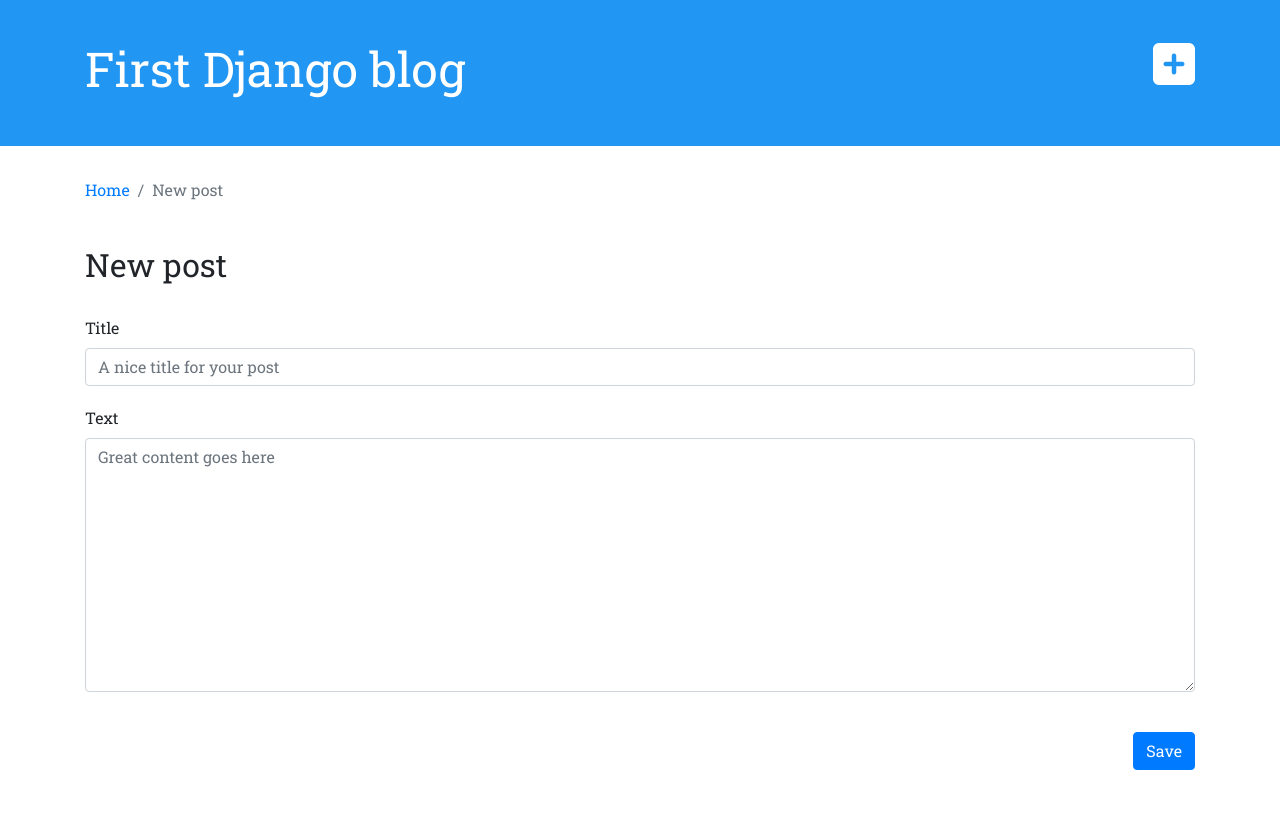
After one commit to faheel/Blog, a Django app: page /post/new/ in a window 1280 px wide. The commit adds this page. Run offline with Django 3.2, Linux system fonts and the light colour scheme; the visitor is signed in with stand-in values (Sample User, id 1); some libraries are stand-ins or nearby versions.

Commit message:
Added form, views and template to create and edit blog posts

```diff
--- /dev/null
+++ b/blog/forms.py
@@ -0,0 +1,7 @@
+from django import forms
+from .models import Post
+
+class PostForm(forms.ModelForm):
+    class Meta:
+        model = Post
+        fields = ('title', 'text')
--- a/blog/static/css/blog.css
+++ b/blog/static/css/blog.css
@@ -24,17 +24,43 @@ body {
 
 .save {
     float: right;
+    margin-top: 20px;
+    width: auto !important;
+}
+
+.form-title {
+    margin-top: 64px;
+}
+
+.post-form {
+    margin-top: 32px;
+    margin-bottom: 128px;
 }
 
 .post-form textarea, .post-form input {
     width: 100%;
+    margin-bottom: 20px;
+}
+
+.post-form .errorlist {
+    list-style-type: none;
+    color: #d32f2f;
 }
 
 .top-menu, .top-menu:hover, .top-menu:visited {
     color: #ffffff;
     float: right;
-    font-size: 26pt;
-    margin-right: 20px;
+}
+
+.breadcrumb {
+    background-color: #ffffff;
+    padding-left: 0;
+    padding-top: 32px;
+    margin-bottom: -32px;
+}
+
+.edit {
+    float: right;
 }
 
 .post {
--- a/blog/templates/blog/base.html
+++ b/blog/templates/blog/base.html
@@ -24,7 +24,12 @@
     <body>
         <div class="page-header">
             <div class="container">
-                <h1><a href="/">First Django blog</a></h1>
+                {% if user.is_authenticated %}
+                    <a href="{% url 'post_new' %}" class="top-menu">
+                        <i class="fa fa-plus-square fa-3x"></i>
+                    </a>
+                {% endif %}
+                <h1>First Django blog</h1>
             </div>
         </div>
 
--- /dev/null
+++ b/blog/templates/blog/post_edit.html
@@ -0,0 +1,50 @@
+{% extends 'blog/base.html' %}
+
+{% block content %}
+    <nav class="breadcrumb">
+        <a class="breadcrumb-item" href="/">Home</a>
+        <span class="breadcrumb-item active">
+            {% if request.path == '/post/new/' %}
+                New
+            {% else %}
+                Edit
+            {% endif %}
+            post
+        </span>
+    </nav>
+
+    <h2 class="form-title">
+        {% if request.path == '/post/new/' %}
+            New
+        {% else %}
+            Edit
+        {% endif %}
+        post
+    </h2>
+
+    <!-- Form -->
+    <form class="post-form" method="POST">
+    {% csrf_token %}
+        <div class="form-group">
+            <label class="control-label" for="id_{{ form.title.name }}">{{ form.title.label }}</label>
+            {{ form.title.errors }}
+            <input class="form-control"
+                type="text"
+                name="{{ form.title.name }}"
+                id="id_{{ form.title.name }}"
+                placeholder="A nice title for your post"
+                value="{% if form.title.value %}{{ form.title.value }}{% endif %}">
+        </div>
+        <div class="form-group">
+            <label class="control-label" for="id_{{ form.text.name }}">{{ form.text.label }}</label>
+            {{ form.text.errors }}
+            <textarea class="form-control"
+                name="{{ form.text.name }}"
+                id="id_{{ form.text.name }}"
+                placeholder="Great content goes here"
+                rows="10">{% if form.text.value %}{{ form.text.value }}</textarea>{% else %}</textarea>{% endif %}
+        </div>
+        <input type="submit" value="Save" class="save btn btn-primary">
+    </form>
+    <!-- /Form -->
+{% endblock %}
--- a/blog/urls.py
+++ b/blog/urls.py
@@ -4,4 +4,6 @@ from . import views
 urlpatterns = [
     url(r'^$', views.post_list, name='post_list'),
     url(r'^post/(?P<post_id>\d+)/$', views.post_detail, name='post_detail'),
+    url(r'^post/new/$', views.post_new, name='post_new'),
+    url(r'^post/(?P<post_id>\d+)/edit/$', views.post_edit, name='post_edit'),
 ]
--- a/blog/views.py
+++ b/blog/views.py
@@ -1,6 +1,7 @@
-from django.shortcuts import render, get_object_or_404
+from django.shortcuts import render, get_object_or_404, redirect
 from django.utils import timezone
 from .models import Post
+from .forms import PostForm
 
 # List of posts on homepage
 def post_list(request):
@@ -11,3 +12,32 @@ def post_list(request):
 def post_detail(request, post_id):
     post = get_object_or_404(Post, pk=post_id)
     return render(request, 'blog/post_detail.html', {'post': post})
+
+# Form to add a new post
+def post_new(request):
+    if request.method == 'POST':
+        form = PostForm(request.POST)
+        if form.is_valid():
+            post = form.save(commit=False)
+            post.author = request.user
+            post.published_date = timezone.now()
+            post.save()
+            return redirect('post_detail', post_id=post.pk)
+    else:
+        form = PostForm()
+    return render(request, 'blog/post_edit.html', {'form': form})
+
+# Form to edit a post
+def post_edit(request, post_id):
+    post = get_object_or_404(Post, pk=post_id)
+    if request.method == 'POST':
+        form = PostForm(request.POST, instance=post)
+        if form.is_valid():
+            post = form.save(commit=False)
+            post.author = request.user
+            post.published_date = timezone.now()
+            post.save()
+            return redirect('post_detail', post_id=post.pk)
+    else:
+        form = PostForm(instance=post)
+    return render(request, 'blog/post_edit.html', {'form': form})
```
Also changed, not shown: blog/templates/blog/post_detail.html (+13 -2 lines), blog/templates/blog/post_list.html (+4 -3 lines).
